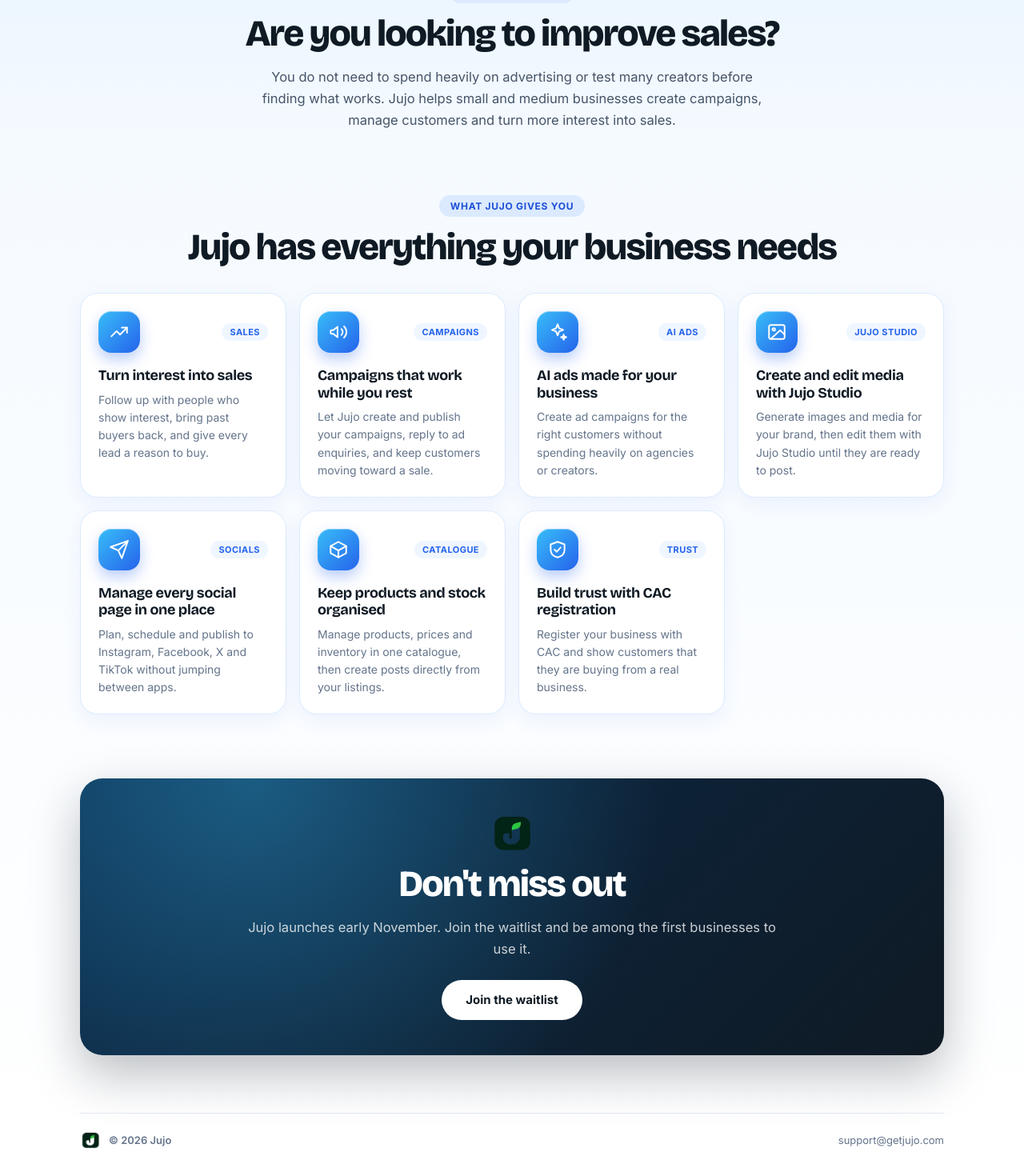
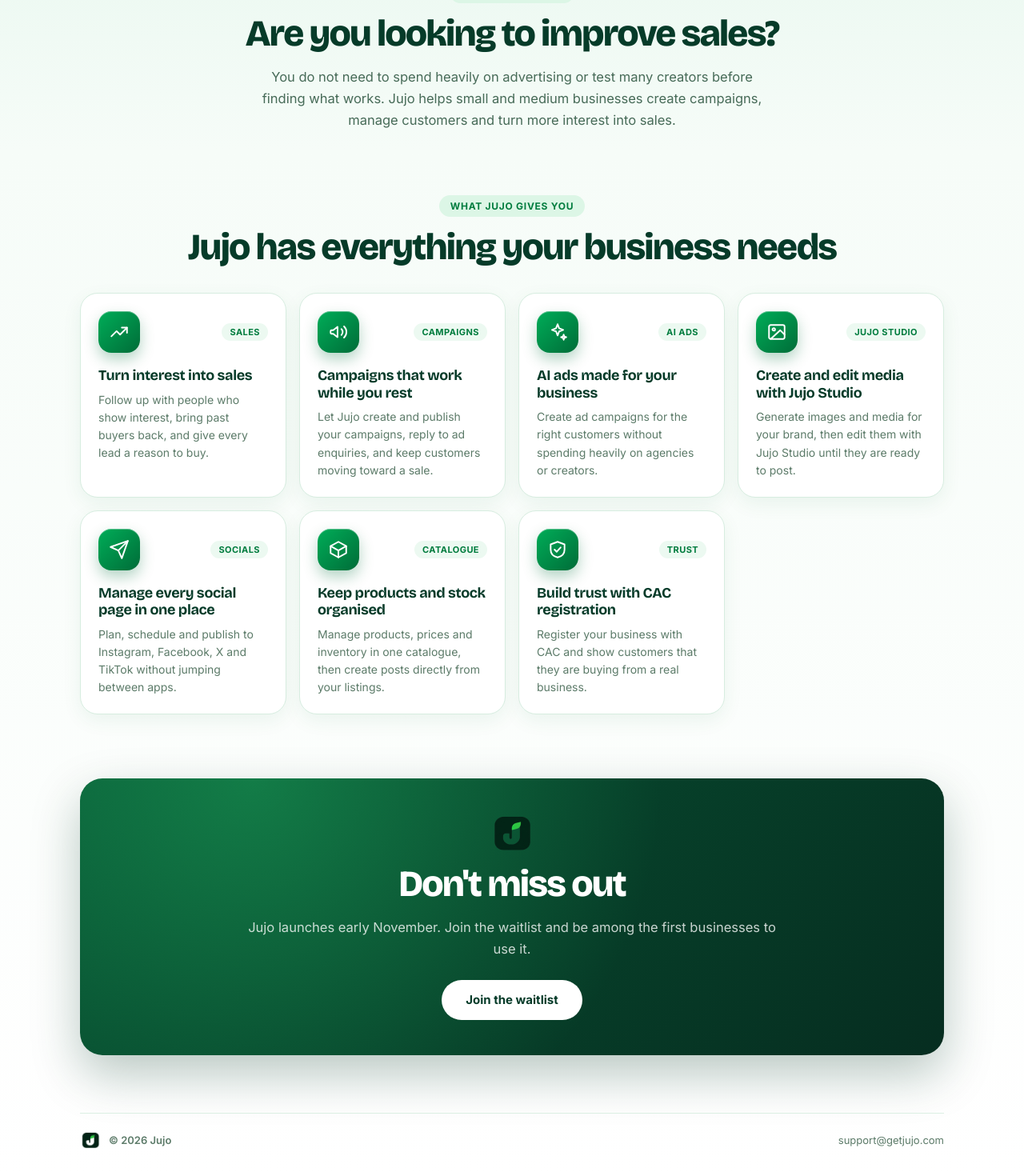
Before and after one commit to apreezofficial/jujo-waitlist, a Next.js app: page / in a window 1280 px wide. Shown: the part 895-2365 px from the top of the page at 80% size. Built offline with nearby package versions, Linux system fonts and the light colour scheme; no server answers.

Commit message:
Update sections.module.css

```diff
--- a/src/app/sections.module.css
+++ b/src/app/sections.module.css
@@ -1,5 +1,5 @@
 .wrap {
-  background: linear-gradient(180deg, #e9f5ff 0%, #f5faff 18%, #ffffff 100%);
+  background: linear-gradient(180deg, #eaf8f0 0%, #f6fcf8 18%, #ffffff 100%);
   padding: 0 22px;
 }
 
@@ -7,7 +7,9 @@
 :global([data-reveal]) {
   opacity: 0;
   transform: translateY(22px);
-  transition: opacity 0.7s cubic-bezier(0.22, 1, 0.36, 1), transform 0.7s cubic-bezier(0.22, 1, 0.36, 1);
+  transition:
+    opacity 0.7s cubic-bezier(0.22, 1, 0.36, 1),
+    transform 0.7s cubic-bezier(0.22, 1, 0.36, 1);
   transition-delay: calc(var(--i, 0) * 90ms);
 }
 
@@ -33,11 +35,11 @@
 
 .kicker {
   display: inline-block;
+  margin-bottom: 14px;
   padding: 6px 14px;
-  margin-bottom: 14px;
   border-radius: 9999px;
-  background: #dbeafe;
-  color: #1d4ed8;
+  background: #dcf6e6;
+  color: #007c3e;
   font-size: 12px;
   font-weight: 700;
   letter-spacing: 0.06em;
@@ -45,58 +47,28 @@
 }
 
 .h2 {
+  color: #063b29;
   font-family: var(--font-display), system-ui, sans-serif;
   font-size: clamp(28px, 5vw, 46px);
+  font-weight: 800;
   line-height: 1.06;
-  font-weight: 800;
   letter-spacing: -0.04em;
-  color: #0f1a24;
   text-wrap: balance;
 }
 
 .lead {
   max-width: 660px;
   margin: 16px auto 0;
+  color: #476b58;
   font-size: 16.5px;
   line-height: 1.65;
-  color: #475569;
-}
-
-.pain {
-  list-style: none;
-  max-width: 580px;
-  margin: 24px auto 0;
-  display: grid;
-  gap: 10px;
-}
-
-.pain li {
-  display: flex;
-  align-items: center;
-  gap: 12px;
-  padding: 15px 18px;
-  border-radius: 16px;
-  background: #fff;
-  border: 1px solid #dbeafe;
-  font-size: 15px;
-  color: #334155;
-  text-align: left;
-}
-
-.dot {
-  flex-shrink: 0;
-  width: 10px;
-  height: 10px;
-  border-radius: 50%;
-  background: linear-gradient(135deg, #38bdf8, #2563eb);
-  box-shadow: 0 0 0 4px rgba(56, 189, 248, 0.2);
 }
 
 .grid {
+  display: grid;
+  grid-template-columns: repeat(auto-fit, minmax(240px, 1fr));
+  gap: 16px;
   margin-top: 32px;
-  display: grid;
-  gap: 16px;
-  grid-template-columns: repeat(auto-fit, minmax(240px, 1fr));
   text-align: left;
 }
 
@@ -106,28 +78,36 @@
   position: relative;
   overflow: hidden;
   padding: 22px;
+  border: 1px solid #d7ede0;
   border-radius: 22px;
   background: #fff;
-  border: 1px solid #dbeafe;
-  box-shadow: 0 8px 24px rgba(37, 99, 235, 0.07);
-  transition: transform 0.25s ease, box-shadow 0.25s ease, border-color 0.25s ease, opacity 0.7s cubic-bezier(0.22, 1, 0.36, 1);
+  box-shadow: 0 8px 24px rgba(0, 113, 59, 0.07);
+  transition:
+    transform 0.25s ease,
+    box-shadow 0.25s ease,
+    border-color 0.25s ease,
+    opacity 0.7s cubic-bezier(0.22, 1, 0.36, 1);
 }
 
-/* Light that follows the pointer */
+/* Light follows the pointer across each card. */
 .card::before {
-  content: '';
   position: absolute;
   inset: 0;
-  background: radial-gradient(260px circle at var(--x) var(--y), rgba(56, 189, 248, 0.2), transparent 65%);
+  content: '';
+  background: radial-gradient(
+    260px circle at var(--x) var(--y),
+    rgba(0, 155, 77, 0.16),
+    transparent 65%
+  );
   opacity: 0;
+  pointer-events: none;
   transition: opacity 0.25s ease;
-  pointer-events: none;
 }
 
 .card:hover {
+  border-color: #85d5a5;
+  box-shadow: 0 18px 40px rgba(0, 113, 59, 0.16);
   transform: translateY(-5px);
-  border-color: #93c5fd;
-  box-shadow: 0 18px 40px rgba(37, 99, 235, 0.16);
 }
 
 .card:hover::before {
@@ -148,9 +128,11 @@
   width: 52px;
   height: 52px;
   border-radius: 16px;
+  background: linear-gradient(135deg, #00ad58 0%, #006c38 100%);
+  box-shadow:
+    0 8px 18px rgba(0, 113, 59, 0.3),
+    inset 0 1px 0 rgba(255, 255, 255, 0.35);
   color: #fff;
-  background: linear-gradient(135deg, #38bdf8 0%, #2563eb 100%);
-  box-shadow: 0 8px 18px rgba(37, 99, 235, 0.32), inset 0 1px 0 rgba(255, 255, 255, 0.4);
   transition: transform 0.3s cubic-bezier(0.34, 1.56, 0.64, 1);
 }
 
@@ -161,8 +143,8 @@
 .tag {
   padding: 4px 10px;
   border-radius: 9999px;
-  background: #eff6ff;
-  color: #2563eb;
+  background: #ecf9f1;
+  color: #007c3e;
   font-size: 11px;
   font-weight: 700;
   letter-spacing: 0.04em;
@@ -171,20 +153,20 @@
 
 .card h3 {
   position: relative;
+  color: #063b29;
   font-family: var(--font-display), system-ui, sans-serif;
   font-size: 18px;
+  font-weight: 700;
   line-height: 1.2;
-  font-weight: 700;
   letter-spacing: -0.02em;
-  color: #0f1a24;
 }
 
 .card p {
   position: relative;
   margin-top: 8px;
+  color: #5c7b69;
   font-size: 14px;
   line-height: 1.58;
-  color: #64748b;
 }
 
 .cta {
@@ -198,9 +180,13 @@
   padding: 44px 24px;
   border-radius: 28px;
   background:
-    radial-gradient(circle at 20% 0%, rgba(56, 189, 248, 0.35), transparent 55%),
-    linear-gradient(135deg, #0b2a4a 0%, #0f1a24 100%);
-  box-shadow: 0 24px 60px rgba(15, 26, 36, 0.28);
+    radial-gradient(
+      circle at 20% 0%,
+      rgba(38, 201, 109, 0.38),
+      transparent 55%
+    ),
+    linear-gradient(135deg, #075333 0%, #062d20 100%);
+  box-shadow: 0 24px 60px rgba(6, 59, 41, 0.28);
 }
 
 .ctaCard .h2 {
@@ -209,35 +195,37 @@
 
 .btn {
   display: inline-flex;
+  align-items: center;
+  height: 50px;
   margin-top: 24px;
-  height: 50px;
-  align-items: center;
   padding: 0 30px;
   border-radius: 9999px;
   background: #fff;
-  color: #0f1a24;
+  color: #063b29;
   font-size: 15px;
   font-weight: 700;
-  transition: transform 0.2s ease, box-shadow 0.2s ease;
+  transition:
+    transform 0.2s ease,
+    box-shadow 0.2s ease;
 }
 
 .btn:hover {
+  box-shadow: 0 10px 24px rgba(255, 255, 255, 0.25);
   transform: translateY(-2px);
-  box-shadow: 0 10px 24px rgba(255, 255, 255, 0.25);
 }
 
 .footer {
+  display: flex;
+  flex-wrap: wrap;
+  align-items: center;
+  justify-content: space-between;
+  gap: 8px;
   max-width: 1080px;
   margin: 0 auto;
   padding: 22px 0 34px;
-  display: flex;
-  justify-content: space-between;
-  align-items: center;
-  flex-wrap: wrap;
-  gap: 8px;
-  border-top: 1px solid #e2e8f0;
+  border-top: 1px solid #dcefe3;
+  color: #5c7b69;
   font-size: 13px;
-  color: #64748b;
 }
 
 .footBrand {
@@ -248,5 +236,23 @@
 }
 
 .footer a:hover {
-  color: #0f1a24;
+  color: #063b29;
 }
+
+@media (max-width: 540px) {
+  .wrap {
+    padding: 0 16px;
+  }
+
+  .block {
+    padding-top: 56px;
+  }
+
+  .cta {
+    padding-bottom: 56px;
+  }
+
+  .grid {
+    grid-template-columns: 1fr;
+  }
+}
```
